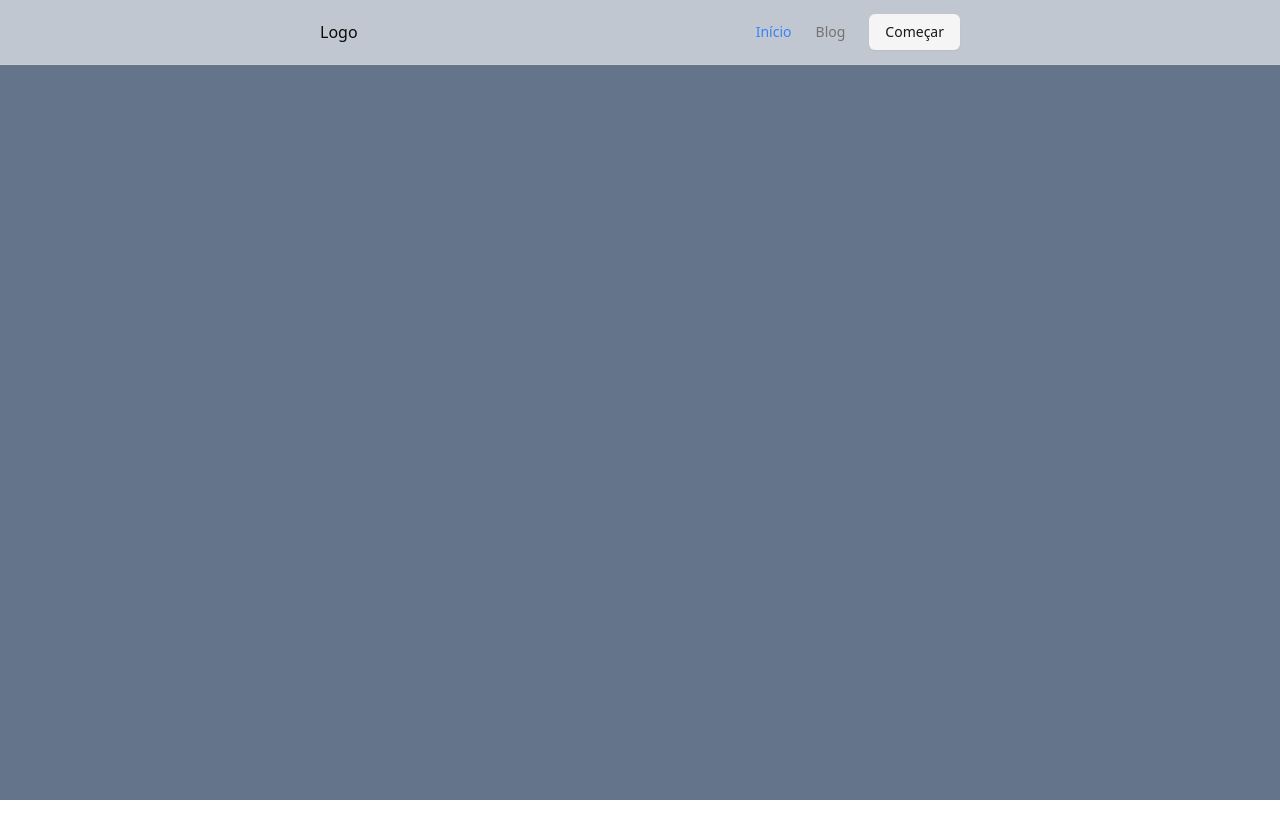
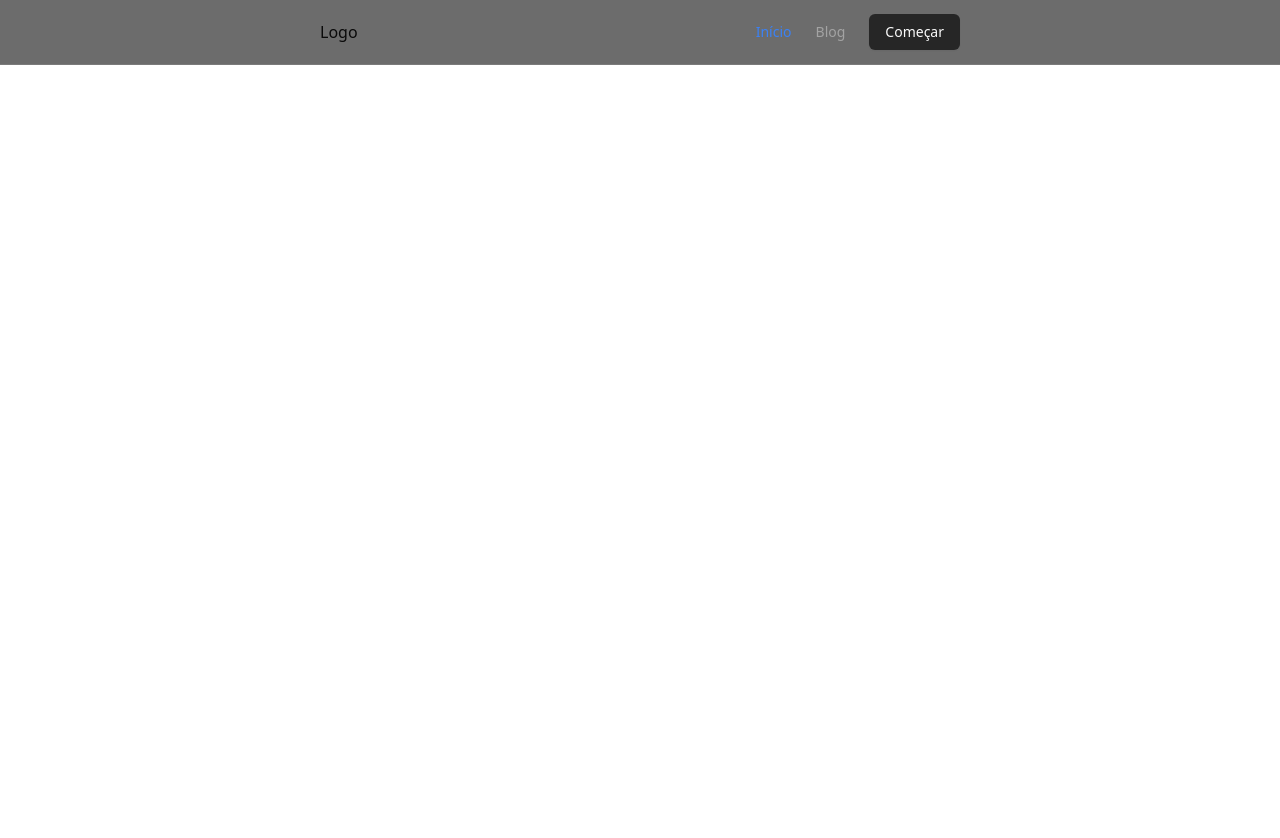
Before and after one commit to jullianedipaula/next-blog-curso, a Next.js app: page / in a window 1280 px wide. Shown: the top 838 px of the page. Before the commit the page ends 800 px from the top, so only its background shows below. Built offline with nearby package versions, Linux system fonts and the light colour scheme.

Commit message:
:sparkles: feat: Layout

```diff
--- /dev/null
+++ b/src/components/layout/index.tsx
@@ -0,0 +1 @@
+export * from './layout';
--- /dev/null
+++ b/src/components/layout/layout.tsx
@@ -0,0 +1,16 @@
+import { Header } from "../header"
+
+type LayoutProps = {
+  children: React.ReactNode;
+}
+
+export const Layout = ({ children }: LayoutProps) => {
+  return(
+    <div className="relative flex min-h-screen flex-col dark">
+      <Header/>
+      <main className="flex-1 flex flex-col mb-12">
+        {children}
+      </main>
+    </div>
+  )
+}
--- a/src/pages/_app.tsx
+++ b/src/pages/_app.tsx
@@ -1,6 +1,11 @@
+import { Layout } from "@/components/layout";
 import "@/styles/globals.css";
 import type { AppProps } from "next/app";
 
 export default function App({ Component, pageProps }: AppProps) {
-  return <Component {...pageProps} />;
+  return (
+    <Layout>
+      <Component {...pageProps} />
+    </Layout>
+  );
 }
--- a/src/pages/index.tsx
+++ b/src/pages/index.tsx
@@ -1,9 +1,20 @@
-import { Header } from "@/components/header";
+import { Geist, Geist_Mono } from 'next/font/google';
+
+const geistSans = Geist({
+  variable: '--font-geist-sans',
+  subsets: ['latin'],
+});
+
+const geistMono = Geist_Mono({
+  variable: '--font-geist-mono',
+  subsets: ['latin'],
+});
 
 export default function Home() {
   return (
-   <div className="min-h-screen min-w-full bg-slate-500">
-    <Header/>
-   </div>
+    <div
+      className={`${geistSans.variable} ${geistMono.variable} grid grid-rows-[20px_1fr_20px] items-center justify-items-center min-h-screen p-8 pb-20 gap-16 sm:p-20 font-[family-name:var(--font-geist-sans)]`}
+    ></div>
+
   );
 }
```
